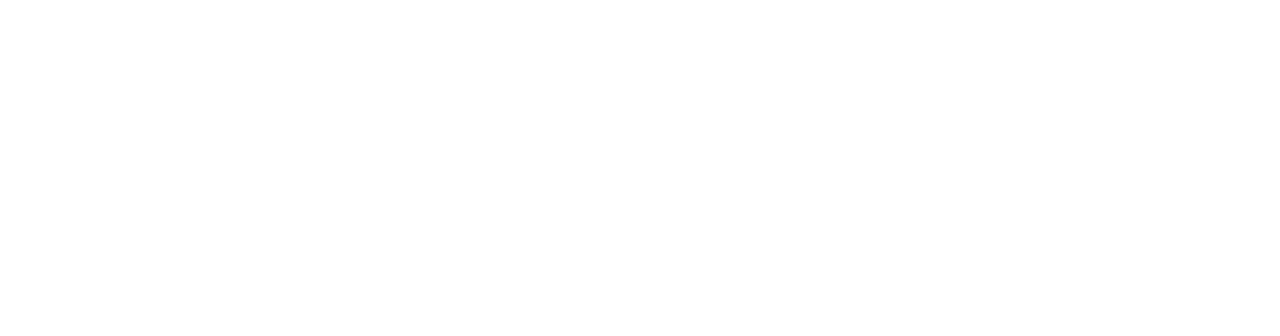
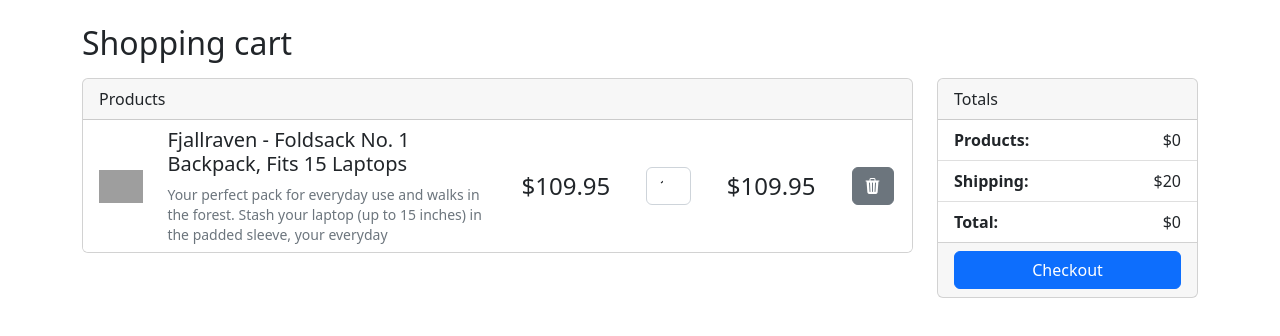
Before and after one commit to maXiSs15/shoping_cart, a plain HTML site: page index.html in a window 1280 px wide. Drawn offline with nearby package versions, Linux system fonts and the light colour scheme; grey boxes are pictures that could not be loaded.

Commit message:
add shopping cart markup with bootstrap

```diff
--- a/index.html
+++ b/index.html
@@ -7,10 +7,85 @@
     <meta name="viewport" content="width=device-width, initial-scale=1.0">
     <title>Shopping Cart</title>
     <link rel="stylesheet" href="https://cdn.jsdelivr.net/npm/bootstrap@5.2.0-beta1/dist/css/bootstrap.min.css">
+    <link rel="stylesheet" href="https://cdn.jsdelivr.net/npm/bootstrap-icons@1.8.2/font/bootstrap-icons.css">
 </head>
 
 <body>
-
+    <div class="container">
+        <div class="shopping-cart my-4">
+            <h1 class="h2 mb-3">Shopping cart</h1>
+            <div class="row">
+                <div class="col-9">
+                    <div class="card cart-products">
+                        <div class="card-header">Products</div>
+                        <ul id="products-list" class="list-group list-group-flush">
+                            <li class="list-group-item product">
+                                <div class="row align-items-center">
+                                    <div class="col-1">
+                                        <img src="https://fakestoreapi.com/img/81fPKd-2AYL._AC_SL1500_.jpg" alt="" class="img-fluid">
+                                    </div>
+                                    <div class="col-5">
+                                        <h3 class="h5">Fjallraven - Foldsack No. 1 Backpack, Fits 15 Laptops</h3>
+                                        <p class="product-description lh-sm mb-0 text-muted"><small>Your perfect pack for everyday use and walks in the forest. Stash your laptop (up to 15 inches) in the padded sleeve, your everyday</small></p>
+                                    </div>
+                                    <div class="col-2 text-center">
+                                        <span class="h4 my-0">&dollar;<span class="product-price">109.95</span></span>
+                                    </div>
+                                    <div class="col-1">
+                                        <div class="input-group">
+                                            <input type="number" class="form-control" value="1" min="1" max="999">
+                                        </div>
+                                    </div>
+                                    <div class="col-2 text-center">
+                                        <span class="h4 my-0">&dollar;<span class="product-total">109.95</span></span>
+                                    </div>
+                                    <div class="col-1">
+                                        <button class="btn btn-secondary remove-product" title="Remove" aria-label="Remove">
+                                      <i class="bi bi-trash3-fill"></i>
+                                    </button>
+                                    </div>
+                                </div>
+                            </li>
+                        </ul>
+                    </div>
+                </div>
+                <div class="col-3">
+                    <div class="card cart-totals">
+                        <div class="card-header">Totals</div>
+                        <ul id="totals-list" class="list-group list-group-flush">
+                            <li class="list-group-item">
+                                <div class="row">
+                                    <div class="col">
+                                        <strong>Products:</strong>
+                                    </div>
+                                    <div class="col text-end">&dollar;<span id="totals-products">0</span></div>
+                                </div>
+                            </li>
+                            <li class="list-group-item">
+                                <div class="row">
+                                    <div class="col">
+                                        <strong>Shipping:</strong>
+                                    </div>
+                                    <div class="col text-end">&dollar;<span id="totals-shipping">20</span></div>
+                                </div>
+                            </li>
+                            <li class="list-group-item">
+                                <div class="row">
+                                    <div class="col">
+                                        <strong>Total:</strong>
+                                    </div>
+                                    <div class="col text-end">&dollar;<span id="totals-total">0</span></div>
+                                </div>
+                            </li>
+                        </ul>
+                        <div class="card-footer">
+                            <button class="btn btn-primary w-100">Checkout</button>
+                        </div>
+                    </div>
+                </div>
+            </div>
+        </div>
+    </div>
 </body>
 
 </html>
```
